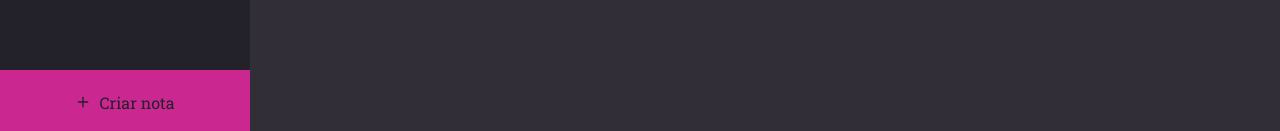
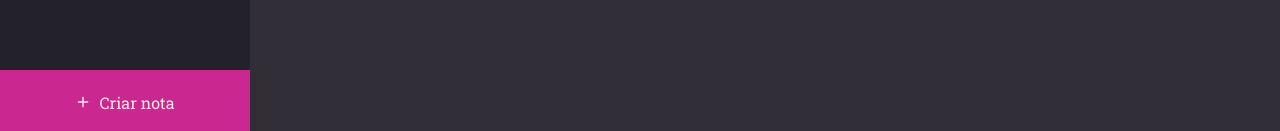
Before and after one commit to gleicebsouza/owner-my-notes, a React (Vite) app: page / in a window 1280 px wide. Shown: the part 666-797 px from the top of the page. Built offline with nearby package versions, Linux system fonts and the light colour scheme.

Commit message:
adjust home page style

```diff
--- a/src/pages/Home/styles.js
+++ b/src/pages/Home/styles.js
@@ -66,7 +66,7 @@ export const NewNote = styled(Link)`
   grid-area: newnote;
 
   background-color: ${({ theme }) => theme.COLORS.PINK_800};
-  color:${({theme}) => theme.COLORS.BACKGROUND_900};
+  color:${({theme}) => theme.COLORS.WHITE};
   display: flex;
   align-items: center;
   justify-content: center;
```
